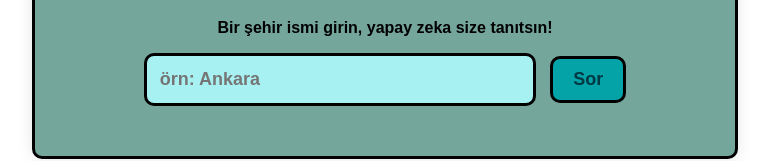
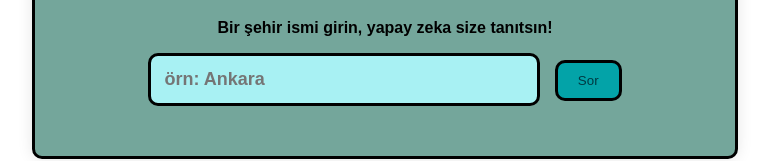
Before and after one commit to Wichron/rehber-web-projesi, a plain HTML site: page index.html in a window 1280 px wide. Shown: the part 152-313 px from the top of the page, without its empty margins (255-1024 px from the left). Drawn offline with Linux system fonts and the light colour scheme.

Commit message:
Update index.html

```diff
--- a/index.html
+++ b/index.html
@@ -11,7 +11,7 @@
     <h1>Ankara Rehber Sitesi</h1>
     <p>Bir şehir ismi girin, yapay zeka size tanıtsın!</p>
     <input type="text" id="cityInput" placeholder="örn: Ankara" style="font-weight: bold; font-size: large;">
-    <button onclick="sor()" style="font-weight: bolder; font-size: large;">Sor</button>
+    <button id="sorBtn">Sor</button>
     <div id="cevap" style="display: none;">Yükleniyor</div>
 
   </div>
```
